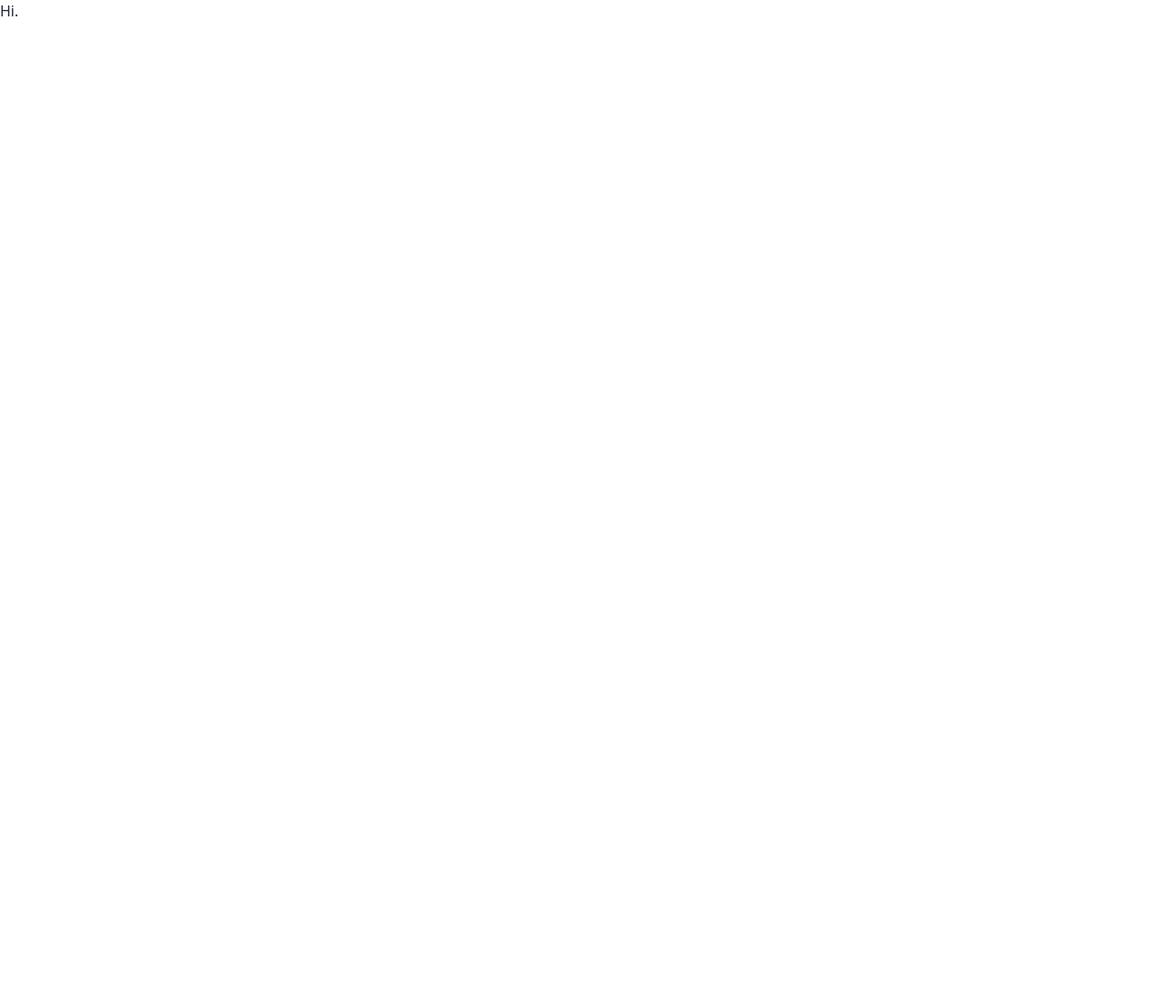
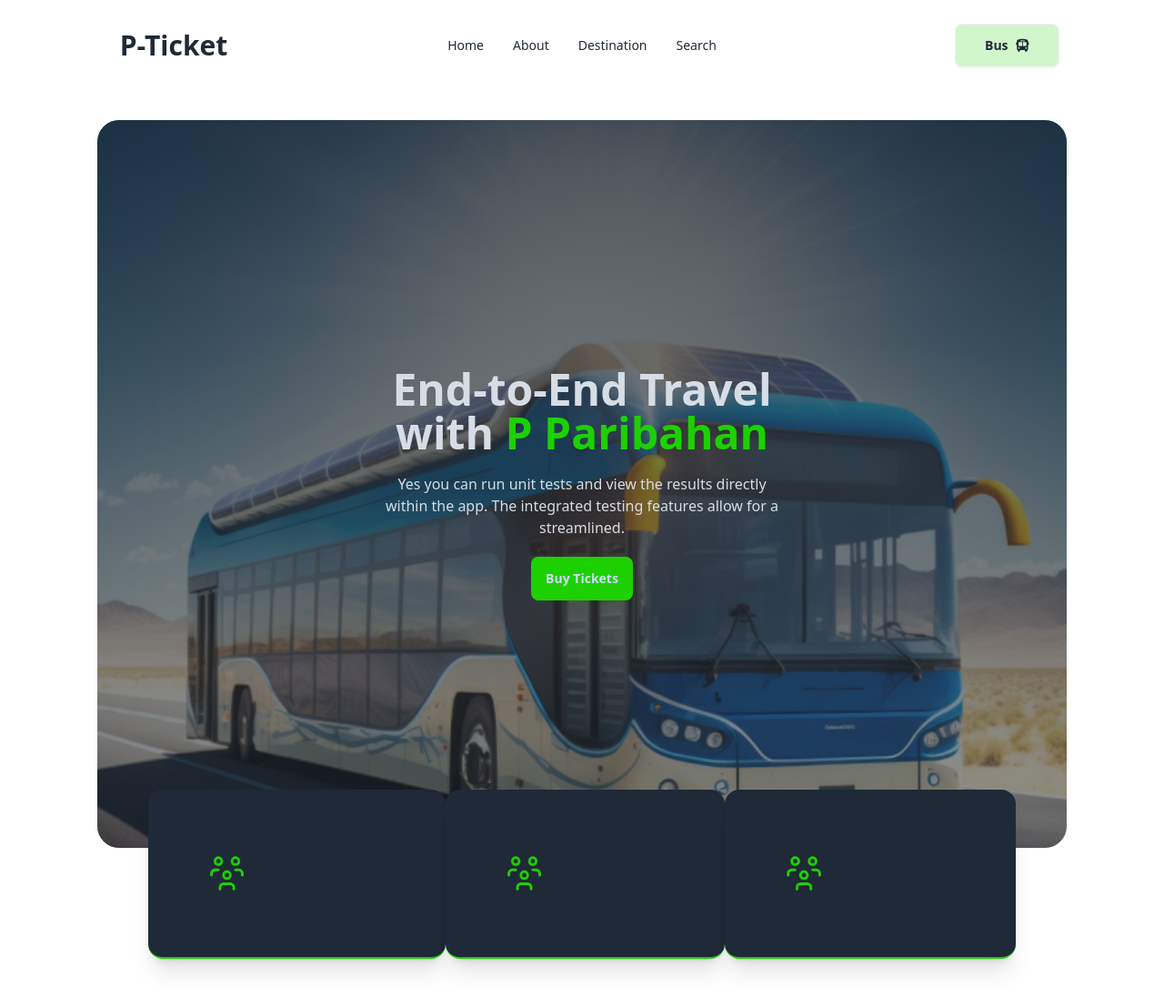
Before and after one commit to Irenity0/smart-ticketing, a plain HTML site: page index.html in a window 1280 px wide. Shown: the whole page at 91% size. Before the commit the page ends 800 px from the top, so only its background shows below. Drawn offline with nearby package versions, Linux system fonts and the light colour scheme.

Commit message:
header UI done

```diff
--- a/index.html
+++ b/index.html
@@ -12,9 +12,94 @@
     <link rel="preconnect" href="https://fonts.gstatic.com" crossorigin>
     <link href="https://fonts.googleapis.com/css2?family=Inter:ital,opsz,wght@0,14..32,100..900;1,14..32,100..900&family=Raleway:ital,wght@0,100..900;1,100..900&display=swap" rel="stylesheet">
     <!-- fontAwesome -->
-    <link rel="stylesheet" href="path/to/font-awesome/css/font-awesome.min.css">
+    <link rel="stylesheet" href="https://cdnjs.cloudflare.com/ajax/libs/font-awesome/6.0.0/css/all.min.css">
 </head>
 <body>
-     Hi.
+    <header class="w-10/12 m-auto mt-4">
+        <!-- navigation section starts here -->
+        <nav class="mb-12">
+            <div class="navbar bg-base-100">
+                <div class="navbar-start">
+                    <div class="dropdown">
+                        <div tabindex="0" role="button" class="btn btn-ghost lg:hidden">
+                            <svg xmlns="http://www.w3.org/2000/svg" class="h-5 w-5" fill="none" viewBox="0 0 24 24" stroke="currentColor">
+                                <path stroke-linecap="round" stroke-linejoin="round" stroke-width="2" d="M4 6h16M4 12h8m-8 6h16"/>
+                            </svg>
+                        </div>
+                        <ul tabindex="0" class="menu menu-sm dropdown-content bg-base-100 rounded-box z-[1] mt-3 w-52 p-2 shadow">
+                            <li><a>Home</a></li>
+                            <li><a>About</a></li>
+                            <li><a>Destination</a></li>
+                            <li><a>Search</a></li>
+                        </ul>
+                    </div>
+                    <a class="btn btn-ghost text-3xl font-bold">P-Ticket</a>
+                </div>
+                <div class="navbar-center hidden lg:flex">
+                    <ul class="menu menu-horizontal px-1">
+                        <li><a>Home</a></li>
+                        <li><a>About</a></li>
+                        <li><a>Destination</a></li>
+                        <li><a>Search</a></li>
+                    </ul>
+                </div>
+                <div class="navbar-end">
+                    <a class="btn bg-[#1dd100]/20 px-8">Bus <i class="fa-solid fa-bus"></i></a>
+                </div>
+            </div>
+        </nav>
+        <!-- navigation section ends here -->
+
+        <!-- banner section starts here -->
+        <section>
+            <div class="hero min-h-screen rounded-3xl" style="background-image: url('banner.png');">
+                <div class="hero-overlay rounded-3xl"></div>
+                <div class="hero-content text-neutral-content text-center">
+                    <div class="max-w-md">
+                        <h1 class="mb-5 text-5xl font-bold">End-to-End Travel with <span class="text-[#1dd100]">P Paribahan</span></h1>
+                        <p class="mb-5">Yes you can run unit tests and view the results directly within the app. The integrated testing features allow for a streamlined.</p>
+                        <button class="btn btn-primary border-none bg-[#1dd100]">Buy Tickets</button>
+                    </div>
+                </div>
+            </div>
+        </section>
+
+        <!-- cards section starts here -->
+        <section class="flex justify-between mr-14 m-14 -mt-16"> <!-- Added negative margin -->
+            <!-- card 01 -->
+            <div class="card card-side bg-gray-800 shadow-xl border-b-2 px-16 border-b-[#1dd100]">
+                <figure>
+                    <img src="people.png" alt="">
+                </figure>
+                <div class="card-body">
+                    <h2 class="card-title text-2xl">500K+</h2>
+                    <p>Registered users</p>
+                </div>
+            </div>
+
+            <!-- card 02 -->
+            <div class="card card-side bg-gray-800 shadow-xl border-b-2 px-16 border-b-[#1dd100]">
+                <figure>
+                    <img src="people.png" alt="">
+                </figure>
+                <div class="card-body">
+                    <h2 class="card-title text-2xl">1.7 Lakh</h2>
+                    <p>Tickets sold</p>
+                </div>
+            </div>
+
+            <!-- card 03 -->
+            <div class="card card-side bg-gray-800 shadow-xl border-b-2 px-16 border-b-[#1dd100]">
+                <figure>
+                    <img src="people.png" alt="">
+                </figure>
+                <div class="card-body">
+                    <h2 class="card-title text-2xl">80K+</h2>
+                    <p>Rental Partners</p>
+                </div>
+            </div>
+        </section>
+        <!-- cards section ends here -->
+    </header>
 </body>
 </html>
--- a/tailwind.config.js
+++ b/tailwind.config.js
@@ -3,8 +3,8 @@ module.exports = {
     content: ["./src/**/*.{html,js}"],
     theme: {
     	extend: {
-			color: {
-				primary: '#1dd100',
+			colors: {
+				primaryGreen: '#1dd100',
 				secondary: '#030712',
 				couponOne: '#ffbf0f',
 				couponTwo: '#f78c9c',
```
Also changed, not shown: banner.png (added), people.png (added), stoppage.png (added), ticket-cupon.png (added).
